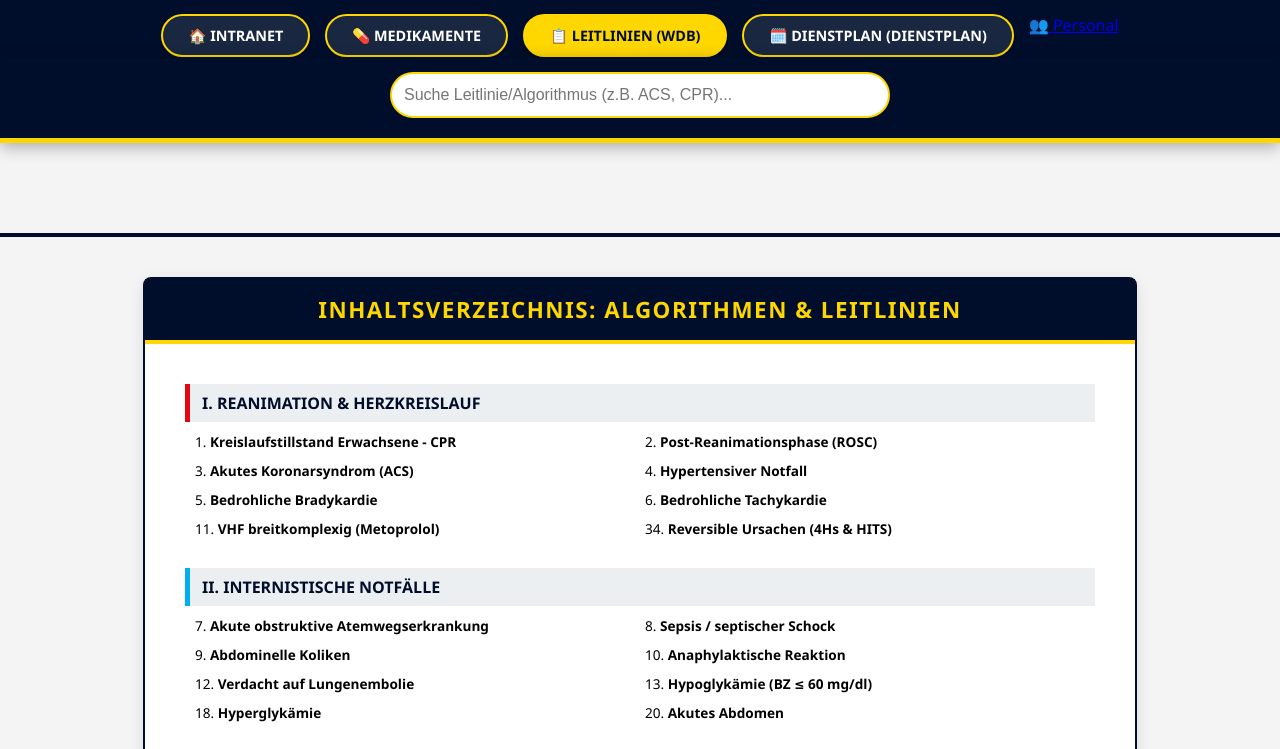
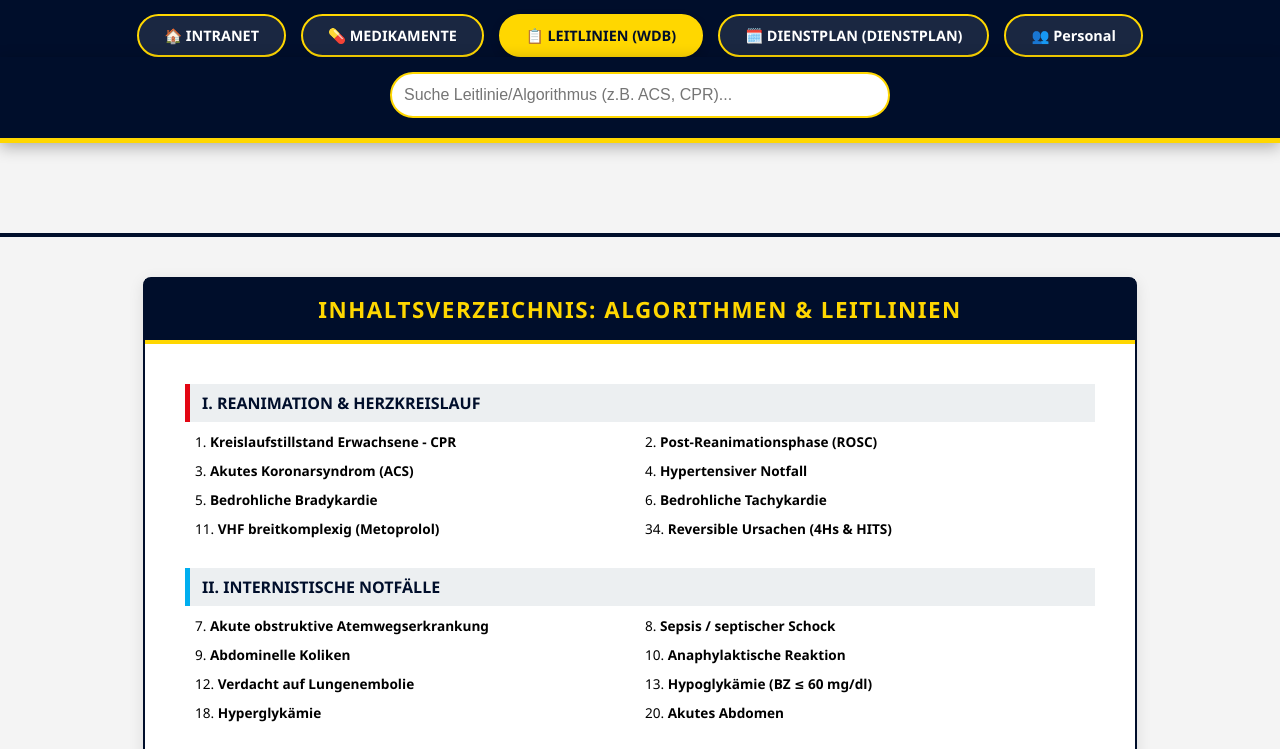
Before and after one commit to Uniklinikumsonnenberg/Uniklinikumsonnenberg.github.io, a plain HTML site: page wdb.html in a window 1280 px wide. Shown: the part 236-985 px from the top of the page. Drawn offline with Linux system fonts and the light colour scheme; a script that the page names is missing.

Commit message:
Update wdb.html

```diff
--- a/wdb.html
+++ b/wdb.html
@@ -228,7 +228,7 @@
         <a href="medis.html" class="nav-link">💊 MEDIKAMENTE</a>
         <a href="wdb.html" class="nav-link nav-active">📋 LEITLINIEN (WDB)</a>
         <a href="dienstplan.html" class="nav-link">🗓️ DIENSTPLAN (DIENSTPLAN)</a>
-        <a href="personal.html" class="nav-btn">👥 Personal</a>
+        <a href="personal.html" class="nav-link">👥 Personal</a>
     </nav>
 </header> <div class="sticky-bar">
     <div class="search-container">
```
